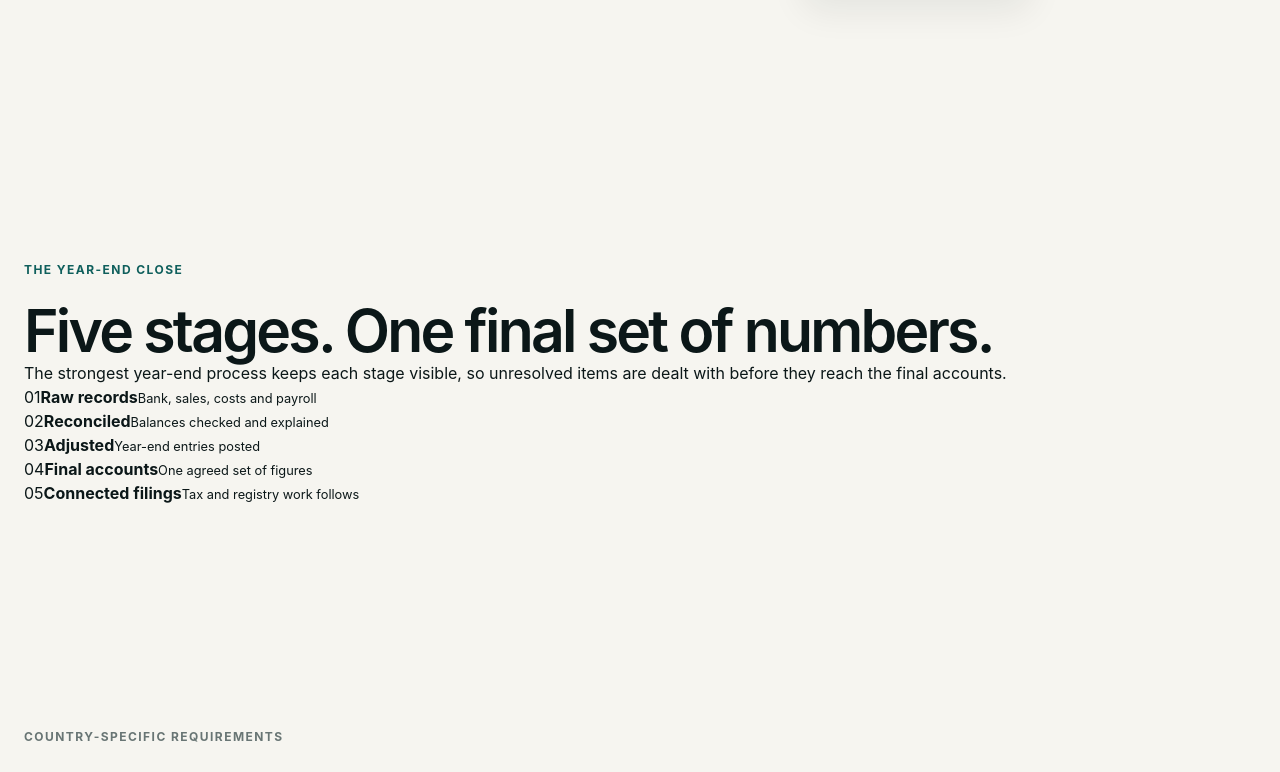
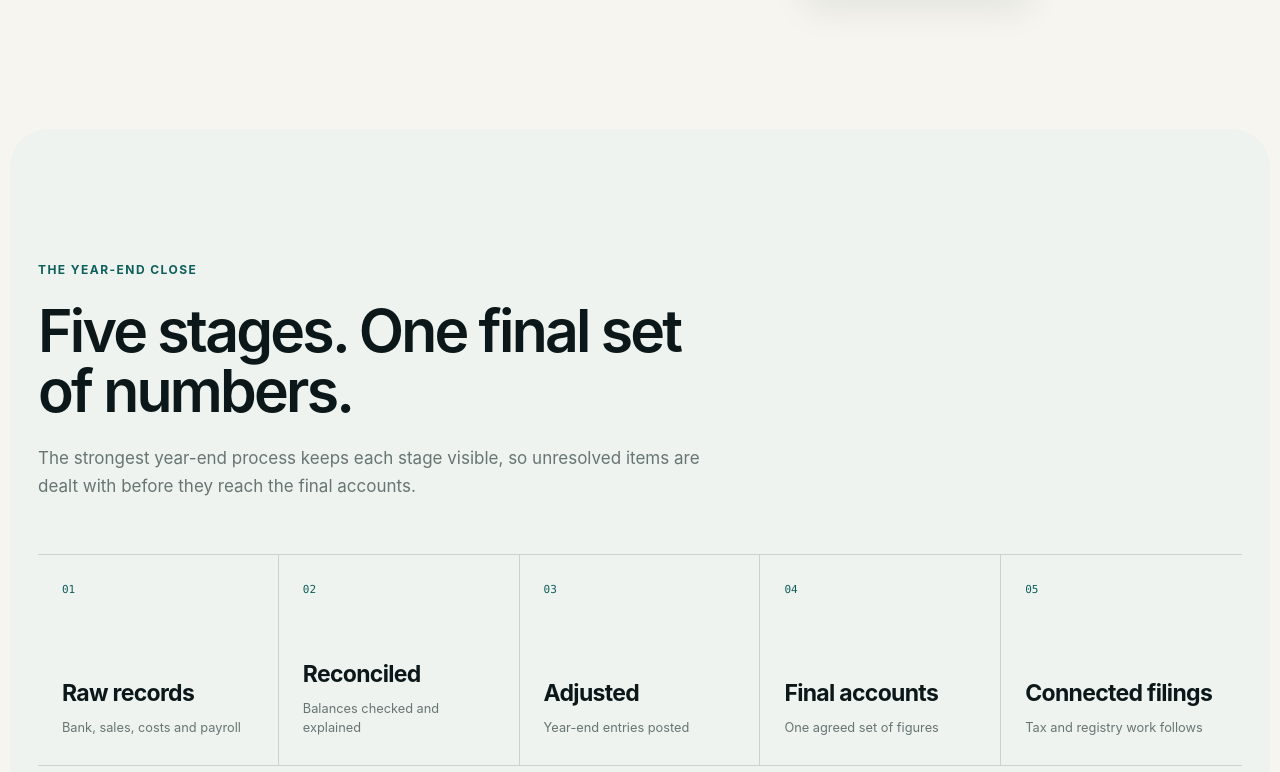
Before and after one commit to victoriashiel/Shiel-ltd, a Next.js app: page /accounts in a window 1280 px wide. Shown: the part 3560-4332 px from the top of the page. Built offline with nearby package versions, Linux system fonts and the light colour scheme; no server answers.

Commit message:
Style editorial service visual for accounts

```diff
--- a/app/accounts/accounts.module.css
+++ b/app/accounts/accounts.module.css
@@ -109,3 +109,45 @@
     bottom: 18px;
   }
 }
+
+.editorialSection {
+  width: min(1540px, calc(100vw - 20px));
+  padding-inline: max(28px, calc((100% - var(--page)) / 2));
+  border-radius: var(--radius-lg);
+  background: color-mix(in srgb, var(--teal) 7%, var(--paper));
+}
+
+.editorialHeader { max-width: 830px; }
+.editorialHeader > p:last-child { max-width: 670px; margin: 24px 0 0; color: var(--muted); font-size: 17px; line-height: 1.62; }
+
+.closeJourney {
+  display: grid;
+  grid-template-columns: repeat(5,1fr);
+  margin-top: 54px;
+  border-top: 1px solid var(--line);
+  border-bottom: 1px solid var(--line);
+}
+
+.journeyStage {
+  position: relative;
+  min-height: 210px;
+  padding: 28px 24px;
+  border-right: 1px solid var(--line);
+  display: flex;
+  flex-direction: column;
+}
+
+.journeyStage:last-child { border-right: 0; }
+.journeyStage > span { color: var(--teal); font: 11px var(--font-mono); }
+.journeyStage strong { margin-top: auto; font-size: 23px; letter-spacing: -.03em; }
+.journeyStage small { margin-top: 8px; color: var(--muted); line-height: 1.45; }
+
+@media (max-width: 900px) {
+  .closeJourney { grid-template-columns: 1fr; }
+  .journeyStage { min-height: 130px; border-right: 0; border-bottom: 1px solid var(--line); }
+  .journeyStage:last-child { border-bottom: 0; }
+}
+
+@media (max-width: 720px) {
+  .editorialSection { width: calc(100vw - 12px); padding-left: 22px; padding-right: 22px; }
+}
```
